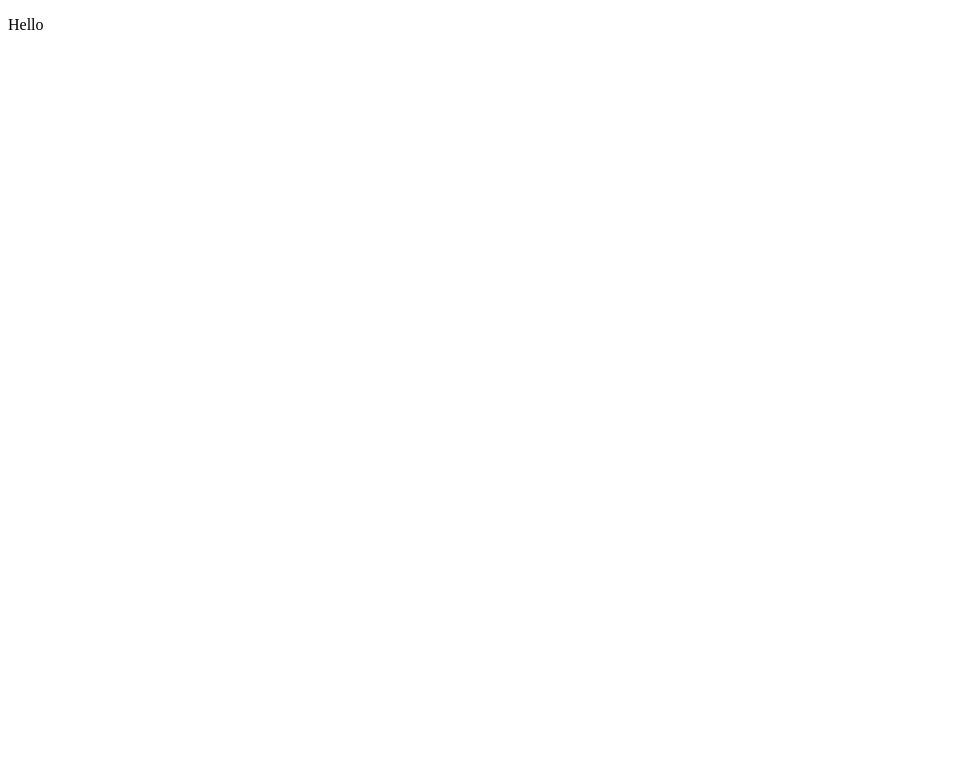
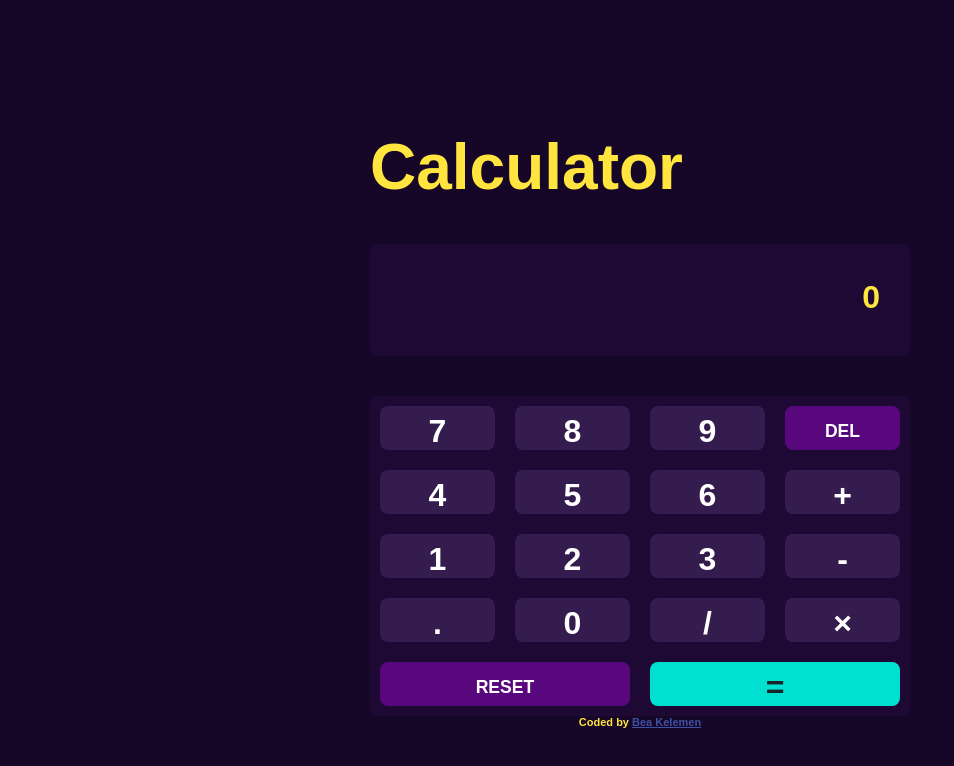
Before and after one commit to kelemenbeu/jquery-calculator-app, a website with bundled scripts: page index.html in a window 1280 px wide. Shown: the whole page, without its empty margins (0-954 px from the left). Built offline with nearby package versions, Linux system fonts and the light colour scheme.

Commit message:
add html, style

```diff
--- a/index.html
+++ b/index.html
@@ -2,7 +2,48 @@
 <html>
   <head>
     <link rel="icon" type="image/svg+xml" href="src/favicon.svg" />
+    <link rel="stylesheet" href="src/style.css" />
     <title>Calculator app</title>
     <script src="dist/main.js"></script>
   </head>
+  <body>
+    <div class="container-fluid">
+      <div class="container">
+        <div id="header">
+          <h1>Calculator</h1>
+        </div>
+        <div id="display">0</div>
+        <div id="controls">
+          <div class="item number">7</div>
+          <div class="item number">8</div>
+          <div class="item number">9</div>
+          <div class="item special delete">Del</div>
+
+          <div class="item number">4</div>
+          <div class="item number">5</div>
+          <div class="item number">6</div>
+          <div class="item operation">+</div>
+
+          <div class="item number">1</div>
+          <div class="item number">2</div>
+          <div class="item number">3</div>
+          <div class="item operation">-</div>
+
+          <div class="item point">.</div>
+          <div class="item number">0</div>
+          <div class="item operation">/</div>
+          <div class="item operation">×</div>
+
+          <div id="reset" class="item double special">Reset</div>
+          <div class="item double equal">=</div>
+        </div>
+        <div class="attribution">
+          Coded by
+          <a href="https://github.com/kelemenbeu">
+            Bea Kelemen
+          </a>
+        </div>
+      </div>
+    </div>
+  </body>
 </html>
--- a/src/index.js
+++ b/src/index.js
@@ -1,5 +1,4 @@
 var $ = require("jquery");
 
-$(document).ready(function () {
-  $("<p>Hello</p>").appendTo("body");
-});
+$(function () {
+})
--- /dev/null
+++ b/src/style.css
@@ -0,0 +1,90 @@
+:root {
+  /* Primary Colors */
+  --white: hsl(0, 0%, 100%);
+  --bg-color: hsl(268, 75%, 9%);
+  --pastel-blue: hsl(268, 71%, 12%);
+
+  --text-yellow: hsl(52, 100%, 62%);
+  --item-color: hsl(268, 47%, 21%);
+  --special-item-color: hsl(281, 89%, 26%);
+  --equal-color: hsl(176, 100%, 44%);
+  --equal-text: hsl(198, 20%, 13%);
+  --attr-color: hsl(228, 45%, 44%);
+}
+body {
+  font-size: 32px;
+  font-family: 'Spartan', sans-serif;
+  font-weight: 700;
+  background-color: var(--bg-color);
+  color: var(--text-yellow);
+}
+.container-fluid {
+  display: flex;
+  min-height: 100vh;
+}
+.container {
+  margin: auto;
+  max-width: 540px;
+  width: 100%;
+}
+h1 {
+  margin-bottom: 0;
+}
+#header {
+  display: flex;
+  justify-content: space-between;
+  align-items: flex-end;
+  padding-bottom: 40px;
+}
+#display {
+  background-color: var(--pastel-blue);
+  color: var(--text-yellow);
+  padding: 35px 30px 40px 30px;
+  border-radius: 8px;
+  text-align: right;
+  display: block;
+  margin-bottom: 40px;
+  overflow-x: auto;
+}
+#controls {
+  background-color: var(--pastel-blue);
+  display: grid;
+  gap: 20px;
+  padding: 10px;
+  grid-template-columns: 1fr 1fr 1fr 1fr;
+  grid-template-rows: auto;
+  border-radius: 8px;
+}
+#controls .item {
+  background-color: var(--item-color);
+  color: var(--white);
+  display: flex;
+  justify-content: center;
+  align-items: center;
+  text-transform: uppercase;
+  border-radius: 8px;
+  cursor: pointer;
+  padding-top: 7px;
+}
+#controls .item.special {
+  background-color: var(--special-item-color);
+  color: var(--white);
+}
+#controls .item.equal {
+  background-color: var(--equal-color);
+  color: var(--equal-text);
+}
+#controls .item.special,
+#controls .item .equal {
+  font-size: 0.55em;
+}
+#controls .item.double {
+  grid-column: span 2;
+}
+.attribution {
+  font-size: 11px;
+  text-align: center;
+}
+.attribution a {
+  color: var(--attr-color);
+}
```
Also changed, not shown: README.md (added), src/favicon.svg.
